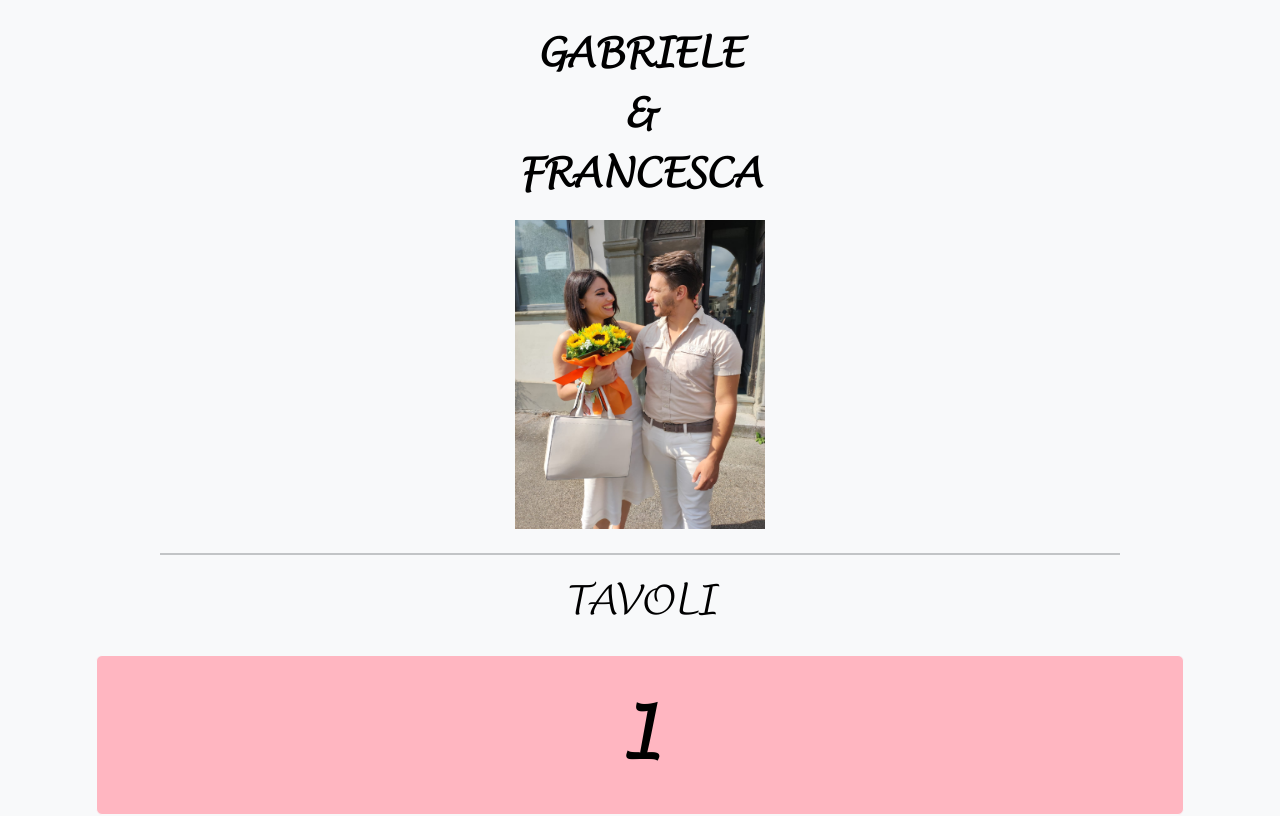
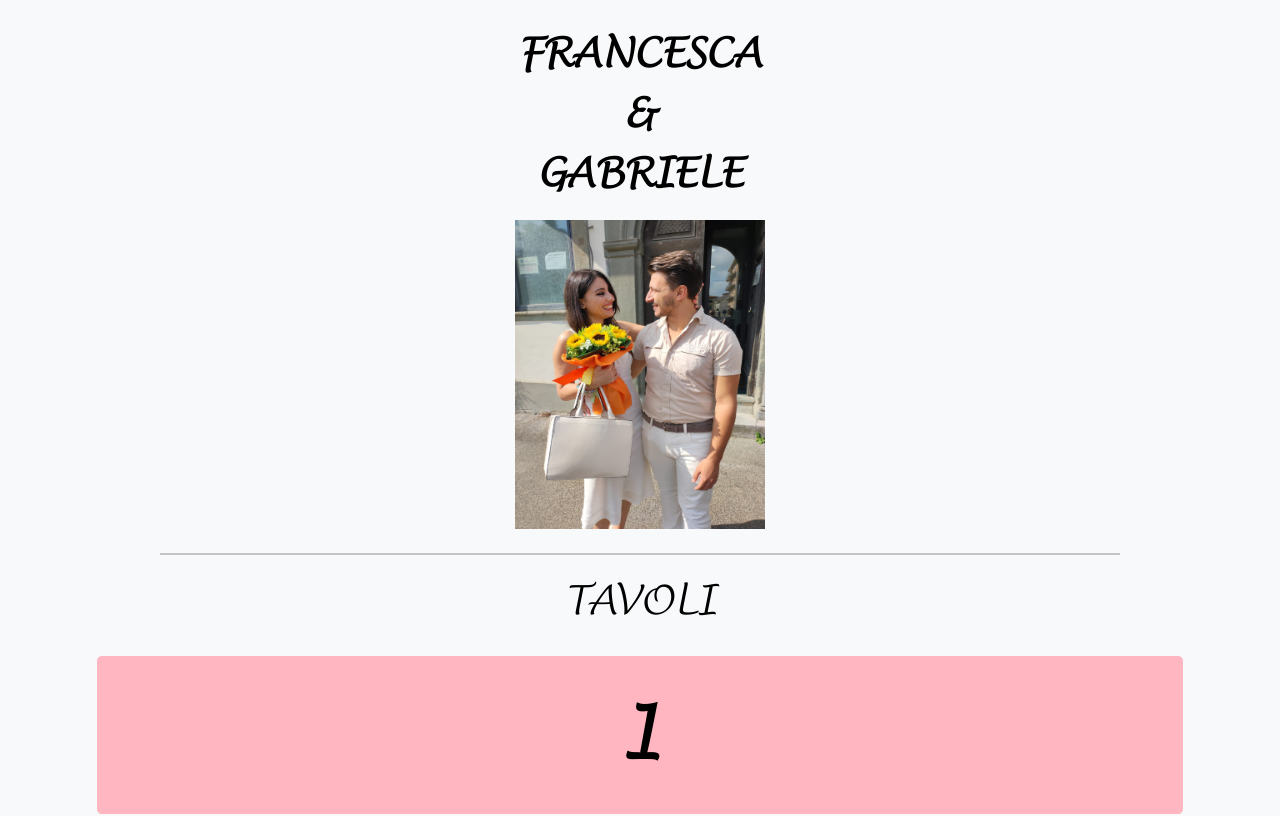
Before and after one commit to Jarvis0328/WeddingSongsTables, an Angular app: page /home in a window 1280 px wide. Shown: the top 816 px of the page. Built offline with nearby package versions, Linux system fonts and the light colour scheme.

Commit message:
Implement router in the song-datail component and modified the height of the home button

```diff
--- a/src/app/home/home.component.html
+++ b/src/app/home/home.component.html
@@ -1,6 +1,6 @@
 <div class="d-flex text-bg-light min-vh-100 font-wedding flex-column">
-  <p class="text-center fw-bold fs-1 pt-4">GABRIELE<br />&<br />FRANCESCA</p>
-  <img src="./assets/photos/gabrieleFrancesca.jpg" alt="Gabriele & Francesca" width="250" height="333" class="m-auto pb-4">
+  <p class="text-center fw-bold fs-1 pt-4">FRANCESCA<br />&<br />GABRIELE</p>
+  <img src="./assets/photos/gabrieleFrancesca.jpg" alt="Francesca & Gabriele" width="250" height="333" class="m-auto pb-4">
   <hr class="border border-1 border-dark m-auto w-75" />
   <p class="mt-3 text-center fs-1 mb-0">TAVOLI</p>
   @for (songId of songs; track $index) {
--- a/src/app/song-detail/song-detail.component.css
+++ b/src/app/song-detail/song-detail.component.css
@@ -14,4 +14,5 @@
 .home-button {
   margin-left: auto;
   margin-right: auto;
+  margin-top: auto;
 }
--- a/src/app/song-detail/song-detail.component.html
+++ b/src/app/song-detail/song-detail.component.html
@@ -1,12 +1,17 @@
-<div class="font-wedding min-vh-100 w-100 text-bg-light">
+<div class="font-wedding d-flex align-items-center flex-column min-vh-100 w-100 text-bg-light">
   <div class="pt-5 fs-1 text-center">
     TAVOLO {{id}}
   </div>
   <div class="pt-5 fs-3 text-center">
     Ascolta la canzone<br />e<br />trova il tuo tavolo
   </div>
-  <div class="d-flex justify-content-center spinner-father">
+  <div class="spinner-father">
     <div class="spinner-grow spinner color-pink"></div>
   </div>
-  <button type="button" class="btn home-button d-flex justify-content-center h-100 mb-5 bg-pink">HOME</button>
+    <button
+    [routerLink]="['/home/']"
+    type="button"
+    class="btn home-button h-100 mb-5 bg-pink"
+    >HOME
+    </button>
 </div>
--- a/src/app/song-detail/song-detail.component.ts
+++ b/src/app/song-detail/song-detail.component.ts
@@ -1,9 +1,10 @@
 import { AfterViewInit, Component, Input, OnDestroy } from "@angular/core";
+import { Router, RouterModule } from "@angular/router";
 
 @Component({
   selector: "song-detail",
   standalone: true,
-  imports: [],
+  imports: [RouterModule],
   templateUrl: "./song-detail.component.html",
   styleUrl: "./song-detail.component.css",
 })
```
Also changed, not shown: 1 other file (tests, documents, lock files or other folders).
